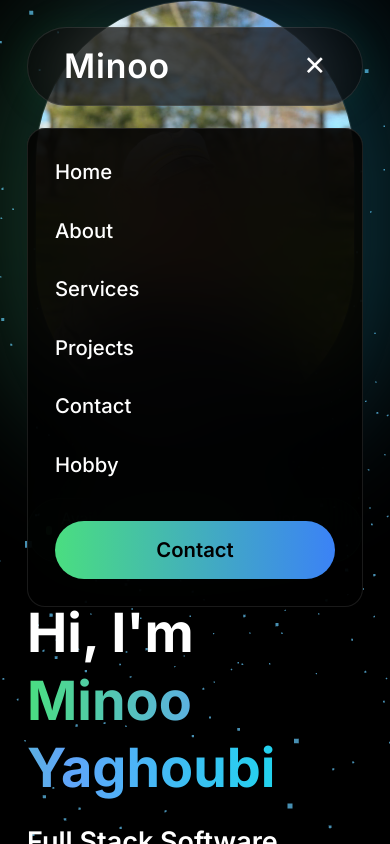
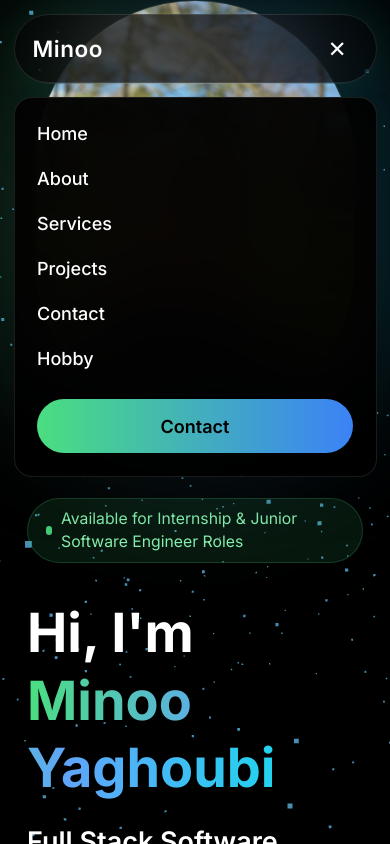
Before and after one commit to Minoo-YH/React-Vite-portfolio, a React (Vite) app: page / in a window 390 px wide. Both pictures are taken after a click on the button "Toggle navigation". Shown: the top 844 px of the page. Built offline with nearby package versions, Linux system fonts and the light colour scheme.

Commit message:
Improve responsive navbar

```diff
--- a/src/components/Navbar.jsx
+++ b/src/components/Navbar.jsx
@@ -6,105 +6,314 @@ const Navbar = () => {
   const [open, setOpen] = useState(false);
 
   const scrollWithOffset = useCallback((el) => {
-    const y = el.getBoundingClientRect().top + window.pageYOffset - 90;
-    window.scrollTo({ top: y, behavior: "smooth" });
+    const y =
+      el.getBoundingClientRect().top +
+      window.pageYOffset -
+      110;
+
+    window.scrollTo({
+      top: y,
+      behavior: "smooth",
+    });
+
     setOpen(false);
   }, []);
 
-  const links = ["Home", "About", "Services", "Projects", "Contact"];
+  const links = [
+    "Home",
+    "About",
+    "Services",
+    "Projects",
+    "Contact",
+  ];
 
   return (
     <nav className="fixed top-0 left-0 w-full z-50">
-      <div className="mx-auto max-w-7xl mt-6 px-6">
-        {/* Navbar Box */}
+      <div
+        className="
+          mx-auto
+          max-w-7xl
+          px-3
+          sm:px-5
+          lg:px-6
+          pt-3
+          sm:pt-4
+          lg:pt-6
+        "
+      >
+        {/* NAVBAR */}
         <div
-          className="flex items-center justify-between px-8 py-4 rounded-full
-          bg-black/60 backdrop-blur-2xl border border-white/10
-          shadow-[0_0_40px_rgba(34,197,94,0.08)]"
+          className="
+            flex
+            items-center
+            justify-between
+
+            px-4
+            sm:px-6
+            lg:px-8
+
+            py-3
+            sm:py-4
+
+            rounded-full
+
+            bg-black/60
+            backdrop-blur-2xl
+
+            border
+            border-white/10
+
+            shadow-[0_0_40px_rgba(34,197,94,0.08)]
+          "
         >
-          {/* Logo */}
+          {/* LOGO */}
           <Link
             to="/"
-            className="text-3xl font-semibold tracking-wide text-white"
+            onClick={() => setOpen(false)}
+            className="
+              text-xl
+              sm:text-2xl
+              lg:text-3xl
+
+              font-semibold
+              tracking-wide
+              text-white
+
+              shrink-0
+            "
           >
             Minoo
           </Link>
 
-          {/* Desktop Menu */}
-          <div className="hidden md:flex items-center gap-12 text-lg">
+          {/* DESKTOP MENU */}
+          <div
+            className="
+              hidden
+              lg:flex
+              items-center
+
+              gap-5
+              xl:gap-10
+
+              text-base
+              xl:text-lg
+            "
+          >
             {links.map((item) => (
               <HashLink
                 key={item}
                 smooth
-                to={`/#${item === "Home" ? "" : item.toLowerCase()}`}
+                to={`/#${
+                  item === "Home"
+                    ? ""
+                    : item.toLowerCase()
+                }`}
                 scroll={scrollWithOffset}
-                className="relative text-white/80 hover:text-white font-medium transition duration-300 group"
+                className="
+                  relative
+                  whitespace-nowrap
+
+                  text-white/80
+                  hover:text-white
+
+                  font-medium
+
+                  transition
+                  duration-300
+
+                  group
+                "
               >
                 {item}
 
-                {/* Glow underline */}
                 <span
-                  className="absolute left-0 -bottom-1 w-0 h-[2px]
-                  bg-gradient-to-r from-green-400 to-blue-500
-                  transition-all duration-300 group-hover:w-full
-                  shadow-[0_0_12px_#22c55e]"
+                  className="
+                    absolute
+                    left-0
+                    -bottom-1
+
+                    w-0
+                    h-[2px]
+
+                    bg-gradient-to-r
+                    from-green-400
+                    to-blue-500
+
+                    transition-all
+                    duration-300
+
+                    group-hover:w-full
+
+                    shadow-[0_0_12px_#22c55e]
+                  "
                 />
               </HashLink>
             ))}
 
-            {/* Hobby */}
+            {/* HOBBY */}
             <Link
               to="/hobby"
-              className="relative text-white/80 hover:text-white font-medium transition group"
+              className="
+                relative
+                whitespace-nowrap
+
+                text-white/80
+                hover:text-white
+
+                font-medium
+
+                transition
+
+                group
+              "
             >
               Hobby
+
               <span
-                className="absolute left-0 -bottom-1 w-0 h-[2px]
-                bg-gradient-to-r from-green-400 to-blue-500
-                transition-all duration-300 group-hover:w-full"
+                className="
+                  absolute
+                  left-0
+                  -bottom-1
+
+                  w-0
+                  h-[2px]
+
+                  bg-gradient-to-r
+                  from-green-400
+                  to-blue-500
+
+                  transition-all
+                  duration-300
+
+                  group-hover:w-full
+                "
               />
             </Link>
           </div>
 
-          {/* Right */}
-          <div className="flex items-center gap-4">
-            {/* CTA */}
+          {/* RIGHT */}
+          <div className="flex items-center gap-3 sm:gap-4">
+            {/* DESKTOP CONTACT */}
             <HashLink
               smooth
               to="/#contact"
               scroll={scrollWithOffset}
-              className="hidden md:inline-block px-8 py-3 rounded-full
-              bg-gradient-to-r from-green-400 to-blue-500
-              text-black font-semibold text-base
-              transition duration-300 hover:scale-105
-              hover:shadow-[0_0_30px_#22c55e]"
+              className="
+                hidden
+                lg:inline-flex
+
+                items-center
+                justify-center
+
+                px-6
+                xl:px-8
+
+                py-3
+
+                rounded-full
+
+                bg-gradient-to-r
+                from-green-400
+                to-blue-500
+
+                text-black
+                font-semibold
+                text-base
+
+                transition
+                duration-300
+
+                hover:scale-105
+                hover:shadow-[0_0_30px_#22c55e]
+              "
             >
               Contact
             </HashLink>
 
-            {/* Mobile Toggle */}
+            {/* MOBILE BUTTON */}
             <button
-              onClick={() => setOpen(!open)}
-              className="md:hidden text-white text-2xl"
+              type="button"
+              aria-label="Toggle navigation"
+              aria-expanded={open}
+              onClick={() => setOpen((prev) => !prev)}
+              className="
+                lg:hidden
+
+                w-9
+                h-9
+                sm:w-10
+                sm:h-10
+
+                flex
+                items-center
+                justify-center
+
+                rounded-full
+
+                text-white
+                text-xl
+                sm:text-2xl
+
+                hover:bg-white/10
+
+                transition
+              "
             >
               {open ? "✕" : "☰"}
             </button>
           </div>
         </div>
 
-        {/* Mobile Menu */}
+        {/* MOBILE / TABLET MENU */}
         {open && (
           <div
-            className="md:hidden mt-5 rounded-2xl bg-black/90 backdrop-blur-2xl
-            border border-white/10 px-6 py-6 flex flex-col gap-6 text-lg"
+            className="
+              lg:hidden
+
+              mt-3
+
+              rounded-2xl
+
+              bg-black/95
+              backdrop-blur-2xl
+
+              border
+              border-white/10
+
+              px-5
+              sm:px-6
+
+              py-5
+              sm:py-6
+
+              flex
+              flex-col
+
+              gap-4
+              sm:gap-5
+
+              text-base
+              sm:text-lg
+
+              shadow-2xl
+            "
           >
             {links.map((item) => (
               <HashLink
                 key={item}
                 smooth
-                to={`/#${item === "Home" ? "" : item.toLowerCase()}`}
+                to={`/#${
+                  item === "Home"
+                    ? ""
+                    : item.toLowerCase()
+                }`}
                 scroll={scrollWithOffset}
-                className="text-white hover:text-green-400 font-medium transition"
+                className="
+                  text-white
+                  hover:text-green-400
+                  font-medium
+                  transition
+                "
               >
                 {item}
               </HashLink>
@@ -112,18 +321,41 @@ const Navbar = () => {
 
             <Link
               to="/hobby"
-              className="text-white hover:text-green-400 font-medium transition"
+              onClick={() => setOpen(false)}
+              className="
+                text-white
+                hover:text-green-400
+                font-medium
+                transition
+              "
             >
               Hobby
             </Link>
 
+            {/* MOBILE CONTACT */}
             <HashLink
               smooth
               to="/#contact"
               scroll={scrollWithOffset}
-              className="mt-3 text-center px-6 py-3 rounded-full
-              bg-gradient-to-r from-green-400 to-blue-500
-              text-black font-semibold"
+              className="
+                mt-2
+
+                w-full
+
+                text-center
+
+                px-6
+                py-3
+
+                rounded-full
+
+                bg-gradient-to-r
+                from-green-400
+                to-blue-500
+
+                text-black
+                font-semibold
+              "
             >
               Contact
             </HashLink>
```
